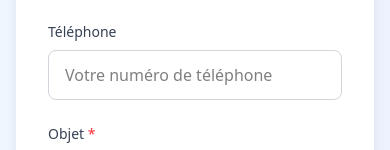
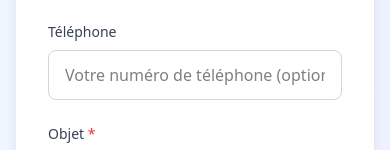
Before and after one commit to Lodgic-LLC/Landing-Website, a Next.js app: page /contact in a window 390 px wide. Shown: the part 674-824 px from the top of the page. Built offline with nearby package versions, Linux system fonts and the light colour scheme.

Commit message:
update phone

```diff
--- a/src/components/pages/contact/ContactForm.tsx
+++ b/src/components/pages/contact/ContactForm.tsx
@@ -10,6 +10,7 @@ interface SubmitStatusType {
 
 interface FormErrorsType {
   email?: string
+  phone?: string
 }
 
 export default function ContactForm() {
@@ -30,6 +31,16 @@ export default function ContactForm() {
     return emailRegex.test(email)
   }
 
+  const validatePhone = (phone: string): boolean => {
+    // Si le champ est vide, c'est valide (car optionnel)
+    if (!phone.trim()) return true
+
+    // Regex pour valider les numéros de téléphone français
+    // Accepte les formats: 06 12 34 56 78, 0612345678, +33 6 12 34 56 78, +33612345678
+    const phoneRegex = /^(?:(?:\+|00)33|0)\s*[1-9](?:[\s.-]*\d{2}){4}$/
+    return phoneRegex.test(phone)
+  }
+
   const handleChange = (e: React.ChangeEvent<HTMLInputElement | HTMLTextAreaElement>) => {
     const { name, value } = e.target
     setFormData((prev) => ({
@@ -37,18 +48,34 @@ export default function ContactForm() {
       [name]: value,
     }))
 
-    // Effacer l'erreur d'email lorsque l'utilisateur modifie le champ
+    // Effacer les erreurs lorsque l'utilisateur modifie les champs
     if (name === 'email' && formErrors.email) {
       setFormErrors((prev) => ({ ...prev, email: undefined }))
+    }
+    if (name === 'phone' && formErrors.phone) {
+      setFormErrors((prev) => ({ ...prev, phone: undefined }))
     }
   }
 
   const handleSubmit = async (e: React.FormEvent<HTMLFormElement>) => {
     e.preventDefault()
 
-    // Valider l'email avant de soumettre
+    // Réinitialiser les erreurs
+    const errors: FormErrorsType = {}
+
+    // Valider l'email
     if (!validateEmail(formData.email)) {
-      setFormErrors({ email: "L'adresse email n'est pas valide" })
+      errors.email = "L'adresse email n'est pas valide"
+    }
+
+    // Valider le téléphone (si renseigné)
+    if (formData.phone && !validatePhone(formData.phone)) {
+      errors.phone = "Le numéro de téléphone n'est pas valide (format français attendu)"
+    }
+
+    // S'il y a des erreurs, les afficher et arrêter la soumission
+    if (Object.keys(errors).length > 0) {
+      setFormErrors(errors)
       return
     }
 
@@ -178,9 +205,12 @@ export default function ContactForm() {
                       name="phone"
                       value={formData.phone}
                       onChange={handleChange}
-                      className="w-full px-4 py-3 border border-gray-300 rounded-lg focus:ring-2 focus:ring-blue-500 focus:border-blue-500 outline-none transition-colors"
-                      placeholder="Votre numéro de téléphone"
+                      className={`w-full px-4 py-3 border rounded-lg focus:ring-2 focus:ring-blue-500 outline-none transition-colors ${
+                        formErrors.phone ? 'border-red-500 bg-red-50' : 'border-gray-300'
+                      }`}
+                      placeholder="Votre numéro de téléphone (optionnel)"
                     />
+                    {formErrors.phone && <p className="mt-1 text-sm text-red-600">{formErrors.phone}</p>}
                   </div>
 
                   <div>
```
